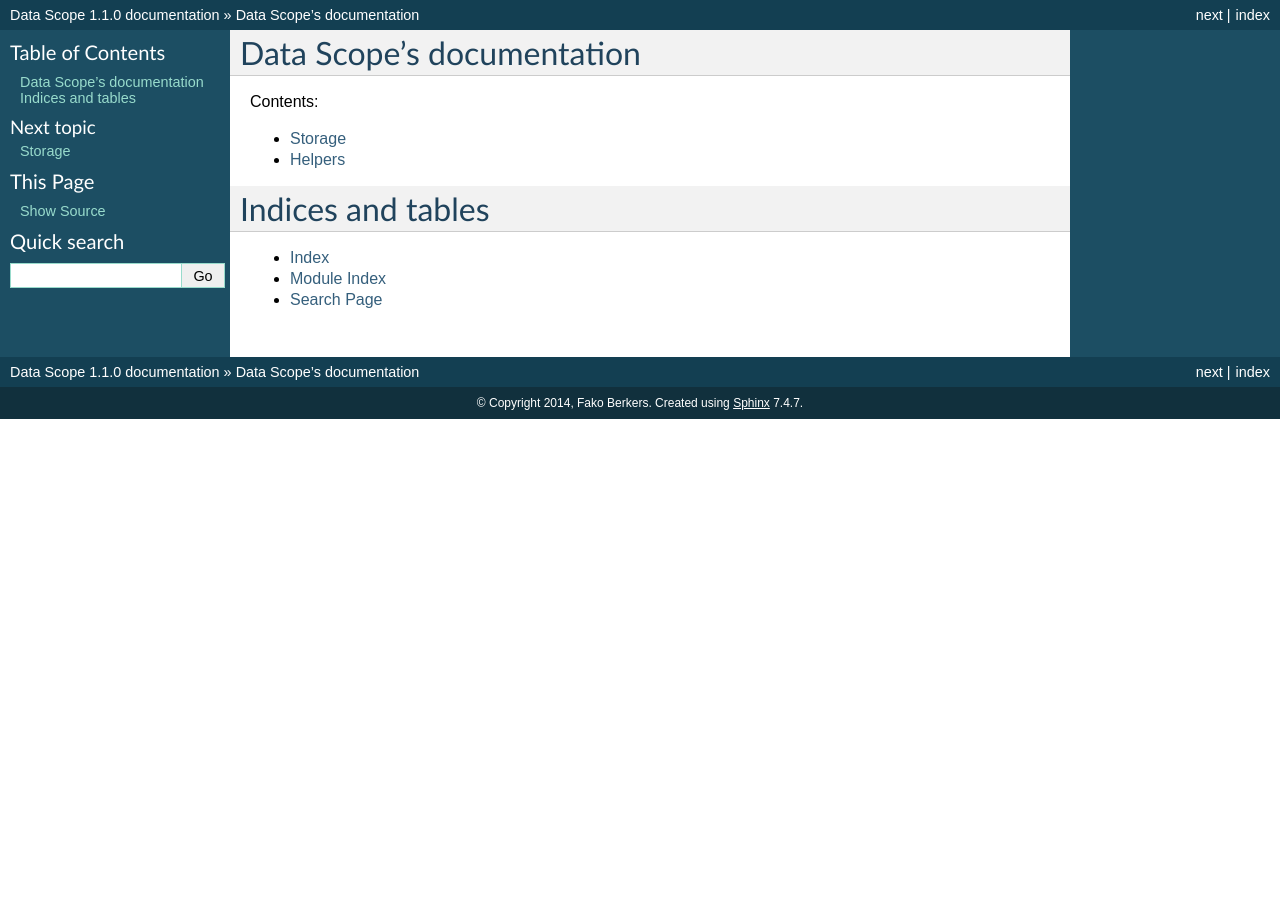
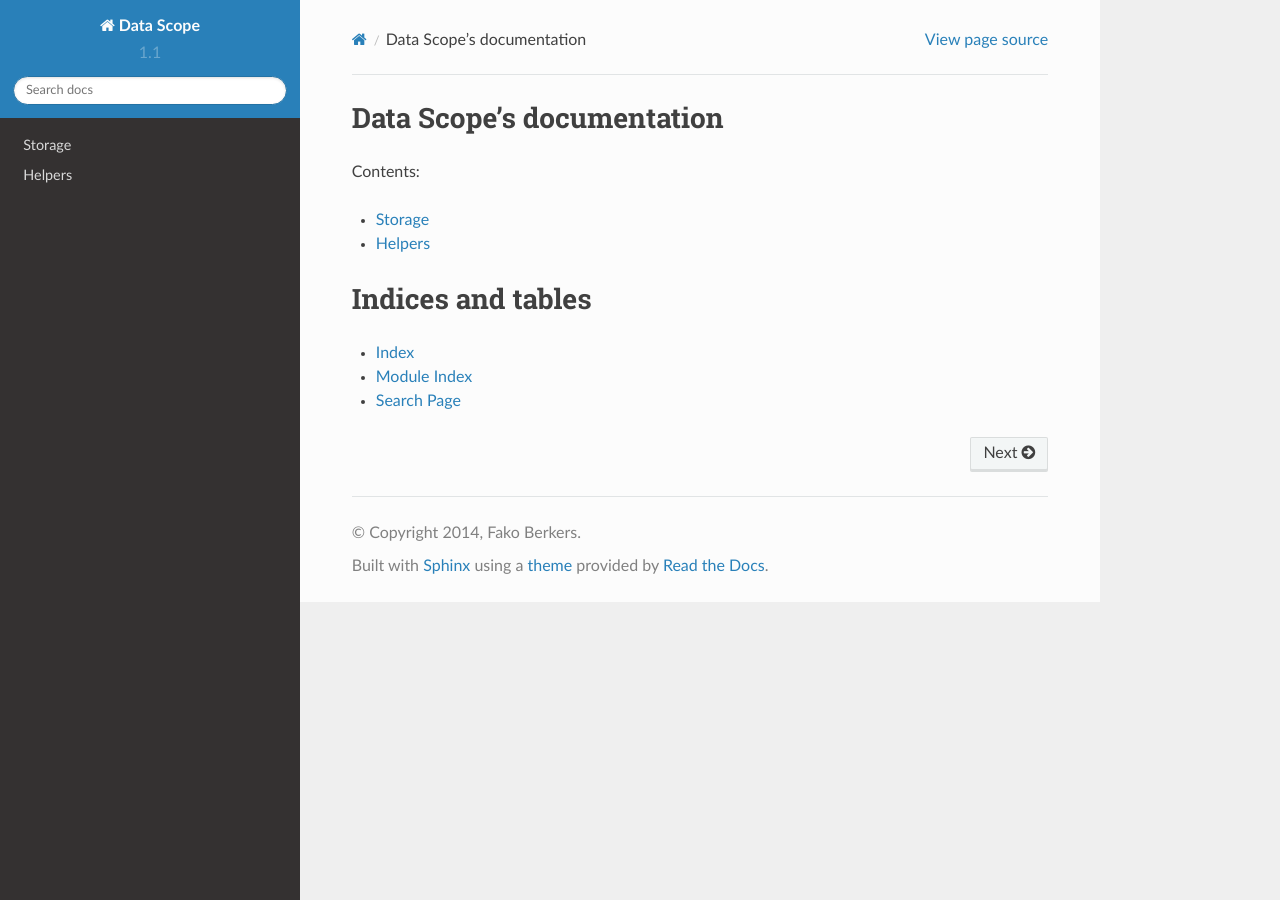
Before and after one commit to fako/datagrowth, a Sphinx documentation site: the page built from docs/index.rst, in a window 1280 px wide. Built offline with Sphinx 7.4.7 and the Read the Docs theme 2.0.0, drawn with Linux system fonts in a browser that asks for light colours.

Commit message:
Use read_the_docs theme for sphinx.
Former-commit-id: d57352e2df799ffd6d52156541cba399b07de99a

```diff
--- a/docs/conf.py
+++ b/docs/conf.py
@@ -15,10 +15,15 @@
 import sys
 import os
 
+import sphinx_rtd_theme
+
 # If extensions (or modules to document with autodoc) are in another directory,
 # add these directories to sys.path here. If the directory is relative to the
 # documentation root, use os.path.abspath to make it absolute, like shown here.
 sys.path.insert(0, os.path.abspath('..'))
+
+# setup django settings
+os.environ['DJANGO_SETTINGS_MODULE'] = 'datascope.settings'
 
 # -- General configuration ------------------------------------------------
 
@@ -104,15 +109,15 @@
 
 # The theme to use for HTML and HTML Help pages.  See the documentation for
 # a list of builtin themes.
-html_theme = 'default'
+html_theme = "sphinx_rtd_theme"
 
-# Theme options are theme-specific and customize the look and feel of a theme
+# Add any paths that contain custom themes here, relative to this directory.
 # further.  For a list of options available for each theme, see the
 # documentation.
 #html_theme_options = {}
 
 # Add any paths that contain custom themes here, relative to this directory.
-#html_theme_path = []
+html_theme_path = [sphinx_rtd_theme.get_html_theme_path()]
 
 # The name for this set of Sphinx documents.  If None, it defaults to
 # "<project> v<release> documentation".
```
